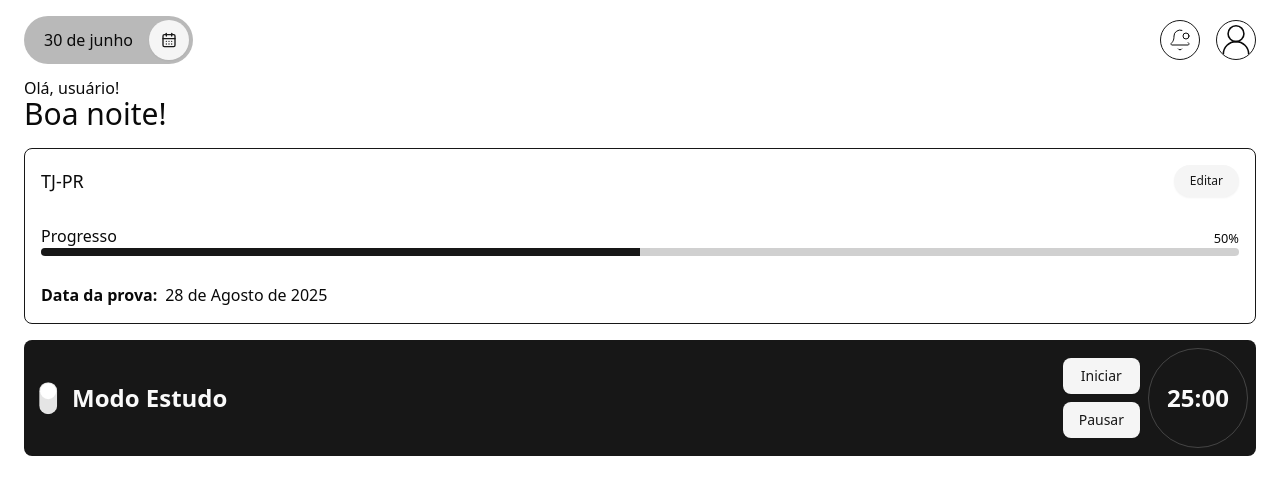
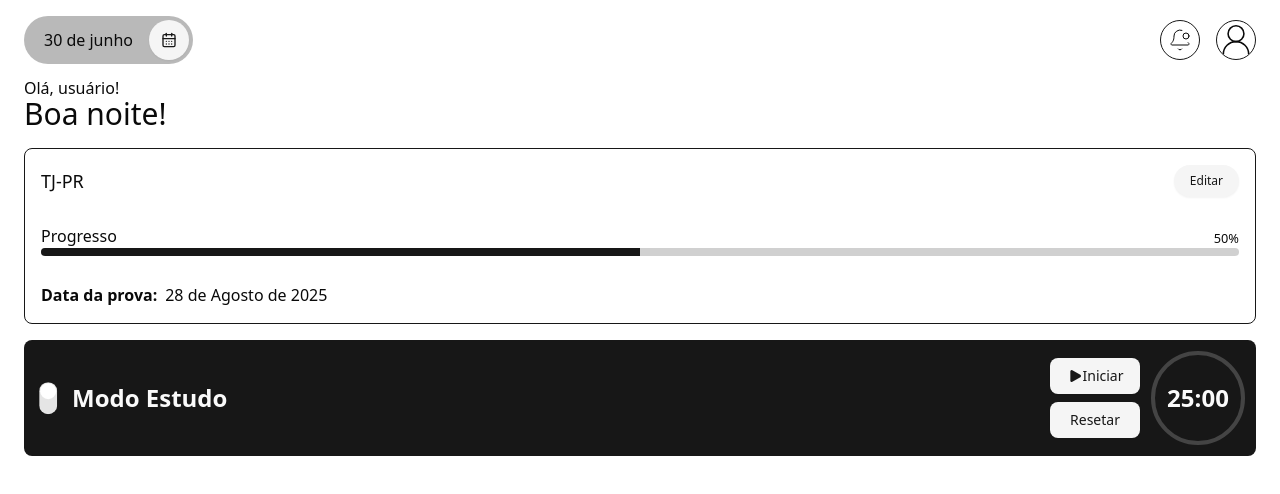
Before and after one commit to AlexEduSantos/Kronos, a Next.js app in the folder frontend/: page / in a window 1280 px wide. Shown: the top 494 px of the page. Built offline with nearby package versions, Linux system fonts and the light colour scheme.

Commit message:
feat: adicionar funcionalidade ao PomodoroTimer com contagem regressiva e notificações

```diff
--- a/frontend/src/_components/pomodoro.tsx
+++ b/frontend/src/_components/pomodoro.tsx
@@ -1,50 +1,148 @@
 "use client";
 
-import { format } from "date-fns";
+import { format, set } from "date-fns";
 import { useEffect, useState } from "react";
 import { Button } from "./ui/button";
 import { Switch } from "./ui/switch";
+import { Label } from "./ui/label";
+import { toast } from "sonner";
+import { Pause, Play } from "lucide-react";
 
 const PomodoroTimer = () => {
   const [modo, setModo] = useState<"study" | "break">("study");
+  const [minutes, setMinutes] = useState(25);
+  const [seconds, setSeconds] = useState(0);
+  const [isActive, setIsActive] = useState(false);
 
   useEffect(() => {
     const totalTime = modo === "study" ? 25 : 5;
+
     setMinutes(totalTime);
+    setIsActive(false);
     setSeconds(0);
   }, [modo]);
 
-  const [minutes, setMinutes] = useState(25);
-  const [seconds, setSeconds] = useState(0);
-  const [isActive, setIsActive] = useState(false);
+  useEffect(() => {
+    let intervalo: NodeJS.Timeout | null = null;
+
+    if (isActive) {
+      intervalo = setInterval(() => {
+        // Decrementa os segundos
+        if (seconds > 0) {
+          setSeconds(seconds - 1);
+        } else if (minutes > 0) {
+          setMinutes(minutes - 1);
+          setSeconds(59);
+        } else {
+          // Se chegou a zero, reinicia o timer
+          setIsActive(false);
+
+          if (modo === "study") {
+            setModo("break");
+            setMinutes(5);
+            setSeconds(0);
+            toast.success("Tempo de estudo concluído! Hora do descanso.");
+          } else {
+            setModo("study");
+            setMinutes(25);
+            setSeconds(0);
+            toast.success("Tempo de descanso concluído! Hora de estudar.");
+          }
+        }
+      }, 10);
+    } else if (!isActive && (minutes !== 0 || seconds !== 0)) {
+      if (intervalo) clearInterval(intervalo!);
+    }
+    return () => {
+      if (intervalo) clearInterval(intervalo!);
+    };
+  }, [isActive, minutes, seconds, modo]);
+
+  const formatTime = (value: number) => String(value).padStart(2, "0");
+
+  const totalTime = modo === "study" ? 25 * 60 : 5 * 60;
+  const currentTime = minutes * 60 + seconds;
+  const progress = 1 - currentTime / totalTime;
 
   return (
     <div className="w-full px-6">
       <div className="w-full rounded-md bg-primary text-primary-foreground p-2 flex items-center justify-between">
         <div className="flex items-center gap-2">
           <Switch
+            id="modo"
+            aria-label="Modo Pomodoro"
             checked={modo === "break"}
             onCheckedChange={(checked) => {
               setModo(checked ? "break" : "study");
             }}
             className="rotate-90"
           />
-          <h2 className="text-2xl font-bold">
+          <Label className="text-2xl font-bold cursor-pointer" htmlFor="modo">
             {modo === "study" ? "Modo Estudo" : "Modo Descanso"}
-          </h2>
+          </Label>
         </div>
         <div className="flex items-center gap-2">
           <div className="flex flex-col items-center gap-2">
-            <Button variant={"secondary"} className="w-full">
-              Iniciar
+            <Button
+              variant={"secondary"}
+              className="w-full min-w-[90px]"
+              onClick={() => {
+                setIsActive(!isActive);
+              }}
+            >
+              {isActive ? (
+                <div className="flex items-center ">
+                  <Pause className="w-4 h-4 stroke-0 fill-primary" />
+                  <p>Pausar</p>
+                </div>
+              ) : (
+                <div className="flex items-center">
+                  <Play className="w-4 h-4 stroke-0 fill-primary" />
+                  <p>Iniciar</p>
+                </div>
+              )}
             </Button>
-            <Button variant={"secondary"} className="w-full">
-              Pausar
+            <Button
+              variant={"secondary"}
+              className="w-full"
+              onClick={() => {
+                setIsActive(false);
+                setModo("study");
+                setMinutes(25);
+                setSeconds(0);
+                toast.info("Timer reiniciado.");
+              }}
+            >
+              Resetar
             </Button>
           </div>
-          <h2 className="text-2xl font-bold aspect-square min-w-[100px] rounded-full border border-primary-foreground/20 flex items-center justify-center p-4">
-            {minutes}:{format(seconds, "00")}
-          </h2>
+          <div className="relative w-[100px] h-[100px]">
+            <svg className={`absolute top-0 left-0 rotate-270`} width="100" height="100">
+              <circle
+                cx="50"
+                cy="50"
+                r="45"
+                stroke="#444"
+                strokeWidth="4"
+                fill="none"
+              />
+              <circle
+                cx="50"
+                cy="50"
+                r="45"
+                stroke={modo === "study" ? "#4ade80" : "#FF9800"}
+                strokeLinecap="round"
+                strokeWidth="4"
+                fill="none"
+                strokeDasharray={2 * Math.PI * 45}
+                strokeDashoffset={(1 - progress) * 2 * Math.PI * 45}
+                style={{ transition: "stroke-dashoffset 1s linear" }}
+              />
+            </svg>
+            <div className="absolute top-0 left-0 w-full h-full flex items-center justify-center text-2xl font-bold">
+              {`${minutes}`.padStart(2, "0")}:{`${seconds}`.padStart(2, "0")}
+            </div>
+          </div>
         </div>
       </div>
     </div>
--- a/frontend/src/app/layout.tsx
+++ b/frontend/src/app/layout.tsx
@@ -1,6 +1,7 @@
 import type { Metadata } from "next";
 import { Geist, Geist_Mono } from "next/font/google";
 import "./globals.css";
+import { Toaster } from "sonner";
 
 const geistSans = Geist({
   variable: "--font-geist-sans",
@@ -28,6 +29,7 @@ export default function RootLayout({
         className={`${geistSans.variable} ${geistMono.variable} antialiased w-screen h-screen `}
       >
         {children}
+        <Toaster />
       </body>
     </html>
   );
```
